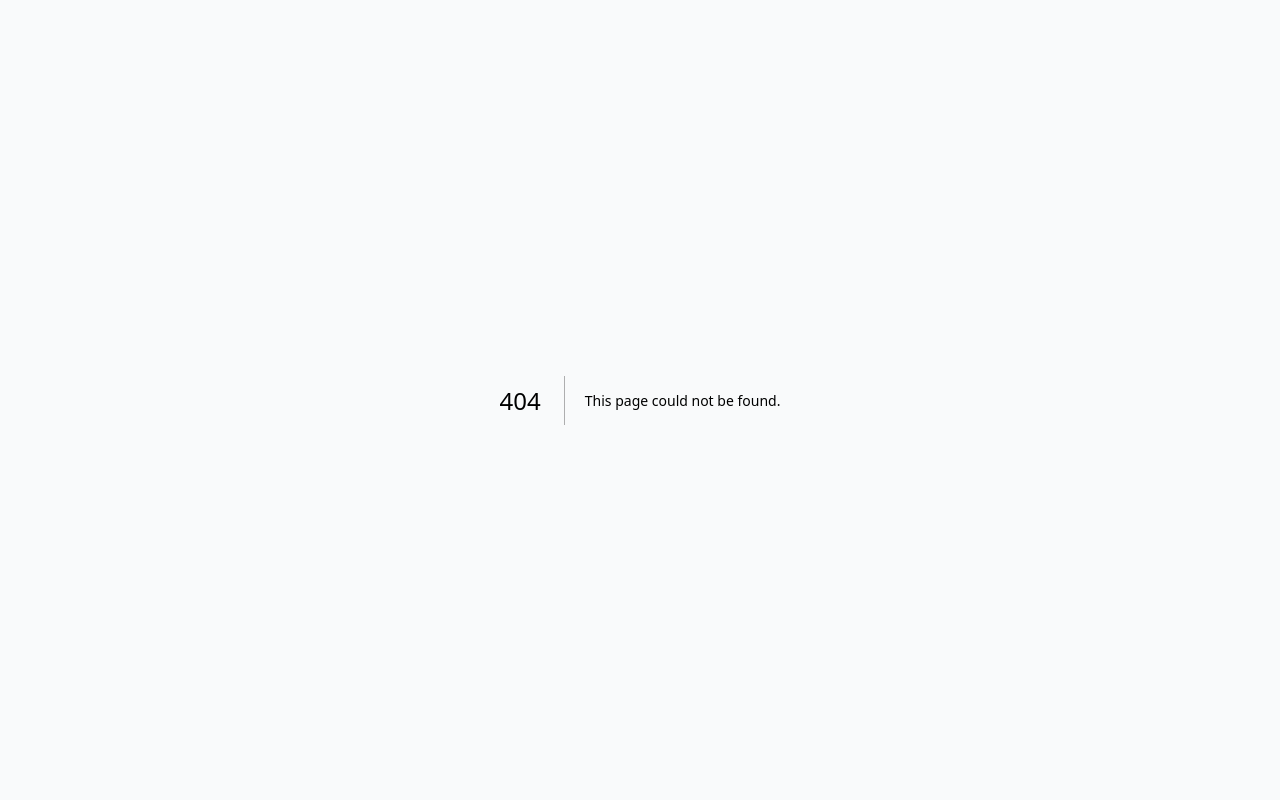
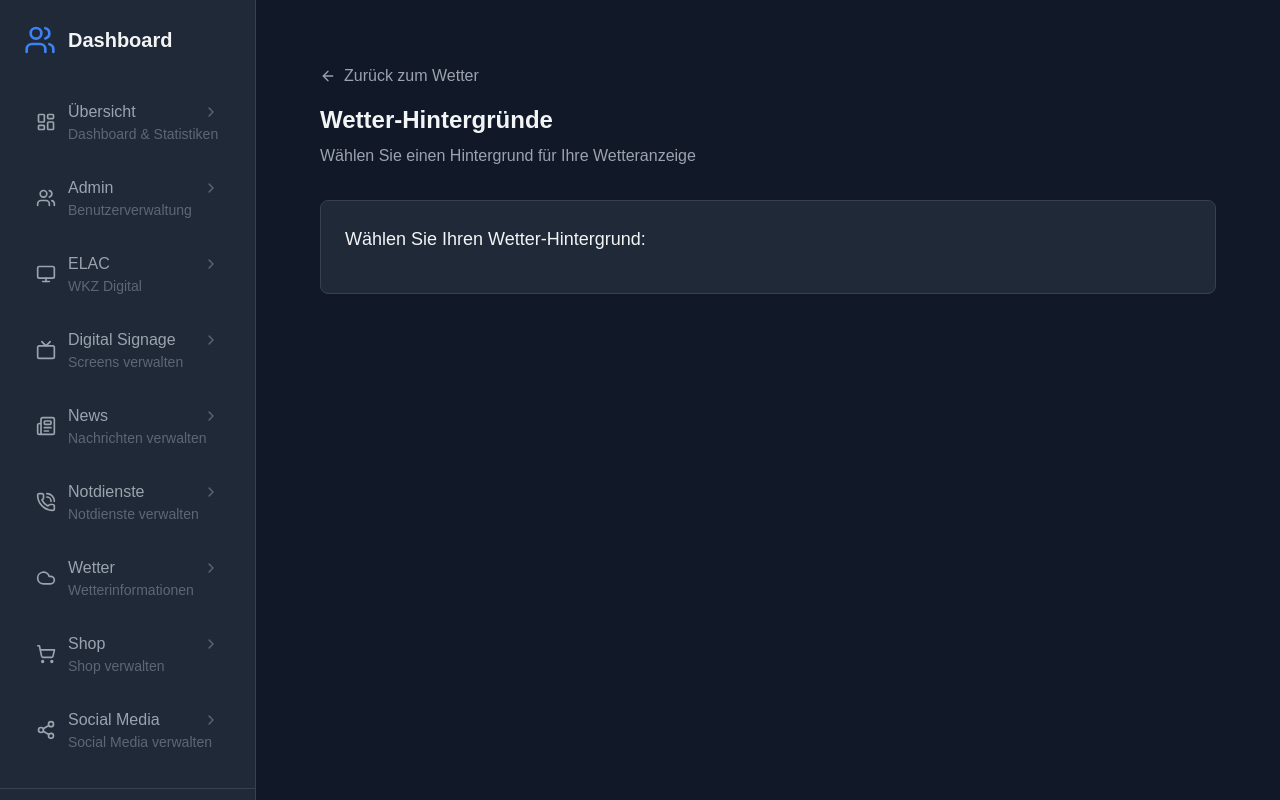
Before and after one commit to Zutavern/apo, a Next.js app: page /dashboard/weather/backgrounds in a window 1280 px wide. Before the commit this address had no page. Built offline with nearby package versions, Linux system fonts and the light colour scheme.

Commit message:
feat: Wetter-Hintergründe Seite und Navigation hinzugefügt

```diff
--- /dev/null
+++ b/app/dashboard/weather/backgrounds/page.tsx
@@ -0,0 +1,29 @@
+import { ArrowLeft } from 'lucide-react'
+import Link from 'next/link'
+
+export default function WeatherBackgroundsPage() {
+  return (
+    <div className="p-8">
+      <div className="mb-8">
+        <Link
+          href="/dashboard/weather"
+          className="inline-flex items-center gap-2 text-gray-400 hover:text-gray-200 mb-4"
+        >
+          <ArrowLeft className="h-4 w-4" />
+          <span>Zurück zum Wetter</span>
+        </Link>
+        <h1 className="text-2xl font-bold">Wetter-Hintergründe</h1>
+        <p className="text-gray-400 mt-2">
+          Wählen Sie einen Hintergrund für Ihre Wetteranzeige
+        </p>
+      </div>
+
+      <div className="grid gap-6">
+        <div className="bg-gray-800 rounded-lg border border-gray-700 p-6">
+          <h2 className="text-lg font-medium mb-4">Wählen Sie Ihren Wetter-Hintergrund:</h2>
+          {/* Hier kommen später die Auswahlmöglichkeiten */}
+        </div>
+      </div>
+    </div>
+  )
+}
--- a/app/dashboard/weather/page.tsx
+++ b/app/dashboard/weather/page.tsx
@@ -1,7 +1,7 @@
 'use client'
 
 import { useState, useEffect } from 'react'
-import { Cloud } from 'lucide-react'
+import { Cloud, Image } from 'lucide-react'
 import { CurrentWeatherCard } from './components/cards/CurrentWeatherCard'
 import { PollenCard } from './components/cards/PollenCard'
 import { ForecastCard } from './components/cards/ForecastCard'
@@ -1286,6 +1286,7 @@ export default function WeatherPage() {
             })} Uhr
           </p>
                 </div>
+        <div className="flex items-center gap-2">
           <button
             className="inline-flex items-center gap-2 px-4 py-2 bg-gray-800 text-gray-200 rounded-lg border border-gray-700 hover:border-blue-500 transition-colors"
             onClick={handleUpdate}
@@ -1294,6 +1295,14 @@ export default function WeatherPage() {
             <Cloud className={`h-4 w-4 text-blue-500 ${(isLoadingWeather || isLoadingPollen || isLoadingForecast) ? 'animate-spin' : ''}`} />
             <span>{(isLoadingWeather || isLoadingPollen || isLoadingForecast) ? 'Wird aktualisiert...' : 'Update Daten'}</span>
           </button>
+          <a
+            href="/dashboard/weather/backgrounds"
+            className="inline-flex items-center gap-2 px-4 py-2 bg-gray-800 text-gray-200 rounded-lg border border-gray-700 hover:border-purple-500 transition-colors"
+          >
+            <Image className="h-4 w-4 text-purple-500" />
+            <span>Hintergründe</span>
+          </a>
+        </div>
               </div>
       <div className="grid gap-4 md:grid-cols-2">
         <CurrentWeatherCard
```
Lines whose indentation alone changed are shown as unchanged.
